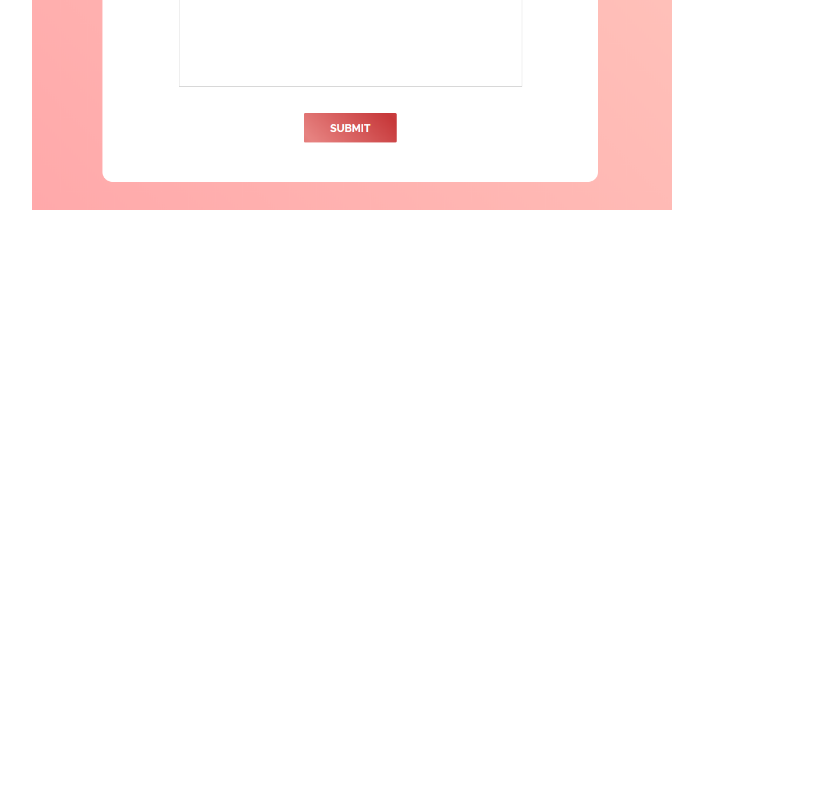
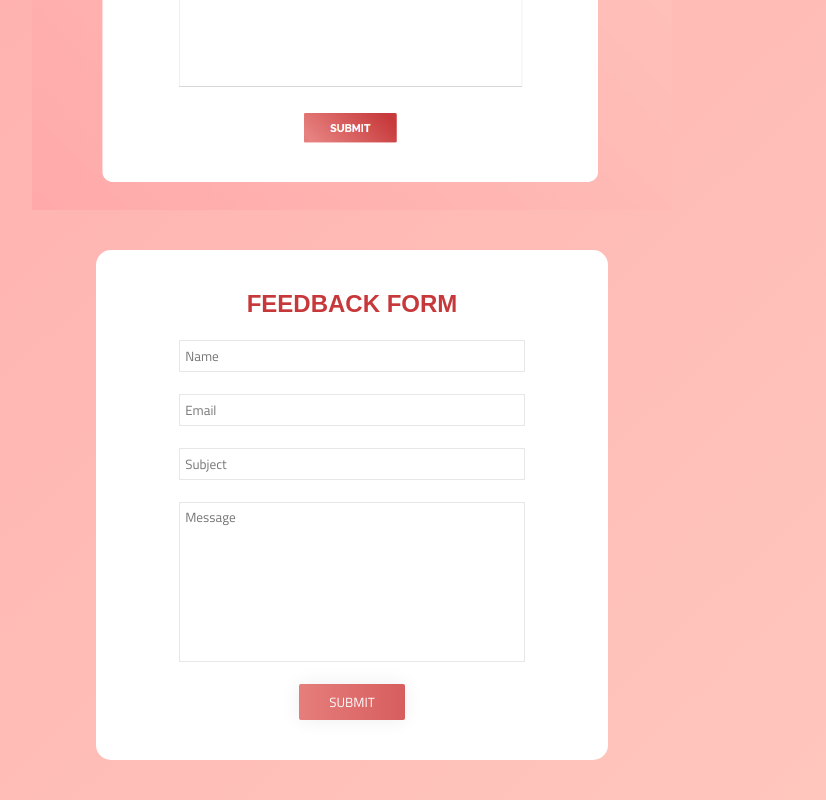
Before and after one commit to eleanor-tosh/form-practice, a React (Create React App) app: page /Feedback in a window 1280 px wide. Shown: the part 421-1221 px from the top of the page, without its empty margins (288-1114 px from the left). Before the commit the page ends 800 px from the top, so only its background shows below. Built offline with nearby package versions, Linux system fonts and the light colour scheme.

Commit message:
pink feedback form replicated

```diff
--- a/src/pages/Feedback.jsx
+++ b/src/pages/Feedback.jsx
@@ -3,8 +3,30 @@ import '../styles/feedback.css'
 
 function Feedback() {
   return (
-    <div>
-      <img src="/images/basic-feedback.png" alt="feedback form to replicate" />
+    <div className="container">
+      <div>
+        <img
+          src="/images/basic-feedback.png"
+          alt="feedback form to replicate"
+        />
+      </div>
+      {/* Form */}
+      <div>
+        <div className="form-pg">
+          <form>
+            <h2>FEEDBACK FORM</h2>
+            <input type="string" placeholder="Name"></input>
+            <input type="string" placeholder="Email"></input>
+            <input type="string" placeholder="Subject"></input>
+            <input
+              className="textarea"
+              type="textarea"
+              placeholder="Message"
+            ></input>
+            <button className="btn-grad">SUBMIT</button>
+          </form>
+        </div>
+      </div>
     </div>
   )
 }
--- a/src/styles/feedback.css
+++ b/src/styles/feedback.css
@@ -1,4 +1,24 @@
+body{
+  background-image:linear-gradient(to bottom right,   #ffaaab , #ffc8bf);
+  align-content: center;
+}
 
+h2{
+  font-weight: bold;
+  color: #c7383a;
+  font-family: arial;
+}
+
+.form-pg{
+  align-content: center;
+  width:40%;
+  border-radius: 5;
+  background-color: white;
+  margin: 40px auto;
+  padding: 40px;
+  border-radius: 15px;
+  text-align: center;
+}
 
 img{
   display: block;
@@ -6,3 +26,45 @@ img{
   margin-right: auto;
   width: 50%;
 }
+
+input{
+  display: block;
+  width: 80%;
+  margin: 22px auto;
+  padding: 5px;
+  align-items: center;
+  border-color: rgb(233, 230, 230);
+  border-style: solid;
+  border-width: thin;
+}
+
+.textarea{
+  height:160px
+}
+
+.textarea::placeholder {
+  text-align:left;
+  transform: translateY(-65px);
+}
+
+.btn-grad {
+  background-image: linear-gradient(to right, #e57e7c, #c93d3f);
+  margin: 10px;
+  padding: 8px 30px;
+  text-align: center;
+  text-transform: uppercase;
+  transition: 0.5s;
+  background-size: 200% auto;
+  color: white;
+  box-shadow: 0 0 20px #eee;
+  border-radius: 2px;
+  border: none;
+  display: block;
+  margin: auto;
+}
+
+.btn-grad:hover {
+  background-position: right center; /* change the direction of the change here */
+  color: #fff;
+  text-decoration: none;
+}
```
